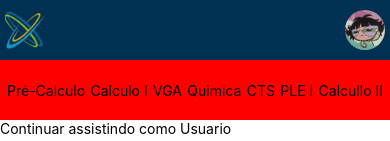
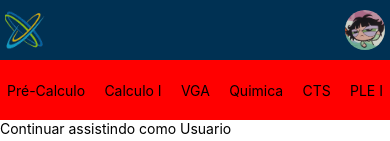
Before and after one commit to rondicunha/ect2525-2022, a React Native app: screen / in a window 390 px wide. Shown: the top 141 px of the page. Built offline with nearby package versions, Linux system fonts and the light colour scheme.

Commit message:
commit teste

```diff
--- a/App.js
+++ b/App.js
@@ -23,7 +23,6 @@
         <Text>Quimica</Text>
         <Text>CTS</Text>
         <Text>PLE I</Text>
-        <Text>Calcullo II</Text>
       </View>
 
       <View style={styles.continue}>
```
